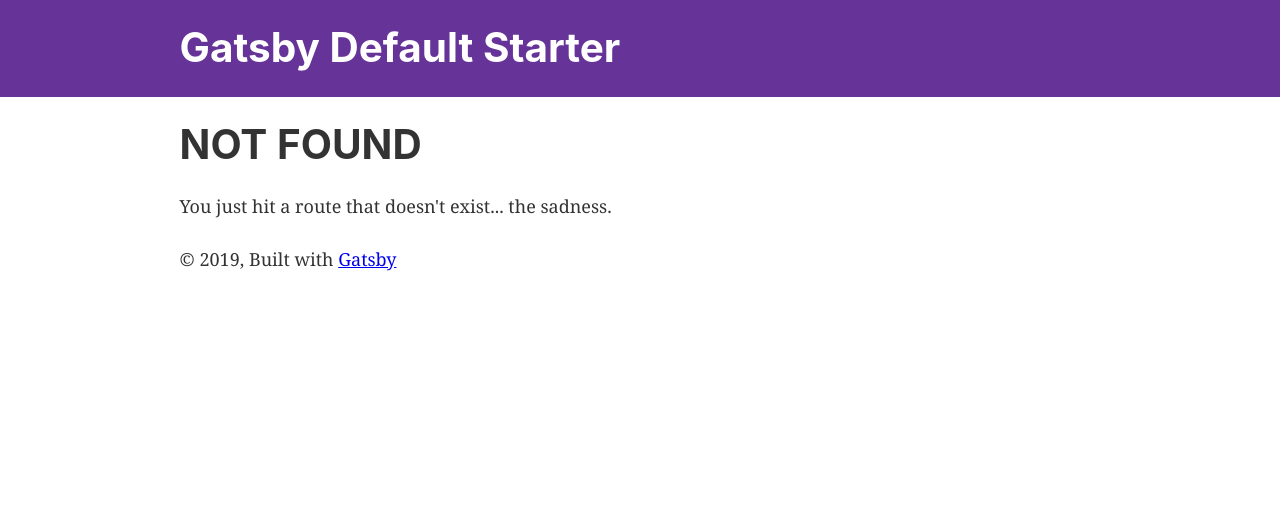
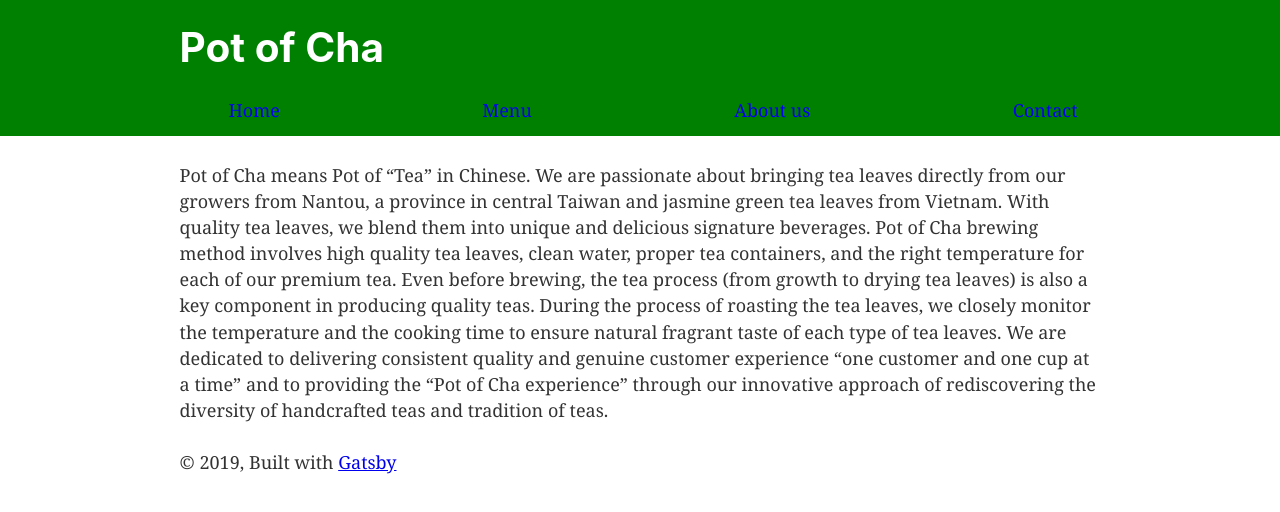
Before and after one commit to WIllChengster/potofcha, a Gatsby site: page /about-us in a window 1280 px wide. Before the commit this address had no page. Built offline with nearby package versions, Linux system fonts and the light colour scheme; Gatsby itself is replaced by a stand-in of ours.

Commit message:
navbar + menu page

```diff
--- a/gatsby-config.js
+++ b/gatsby-config.js
@@ -1,8 +1,8 @@
 module.exports = {
   siteMetadata: {
-    title: `Gatsby Default Starter`,
-    description: `Kick off your next, great Gatsby project with this default starter. This barebones starter ships with the main Gatsby configuration files you might need.`,
-    author: `@gatsbyjs`,
+    title: `Pot of Cha`,
+    description: `We are passionate about bringing tea leaves directly from our growers from Nantou, a province in central Taiwan and jasmine green tea leaves from Vietnam.  With quality tea leaves, we blend them into unique and delicious signature beverages.`,
+    author: `@burninggun`,
   },
   plugins: [
     `gatsby-plugin-react-helmet`,
--- a/src/components/header.js
+++ b/src/components/header.js
@@ -5,7 +5,7 @@ import React from "react"
 const Header = ({ siteTitle }) => (
   <header
     style={{
-      background: `rebeccapurple`,
+      background: `green`,
       marginBottom: `1.45rem`,
     }}
   >
@@ -28,6 +28,47 @@ const Header = ({ siteTitle }) => (
         </Link>
       </h1>
     </div>
+    <ul
+      style={{
+        display: 'flex',
+        justifyContent: 'space-evenly',
+        listStyleType: 'none',
+      }}
+    >
+      <li >
+        <Link
+          to="/"
+          style={{textDecoration: 'none'}}
+        >
+          Home
+        </Link>
+      </li>
+      <li>
+        <Link
+          to="/menu"
+          style={{textDecoration: 'none'}}
+        >
+          Menu
+        </Link>
+      </li>
+      <li>
+        <Link
+          to="/about-us"
+          style={{textDecoration: 'none'}}
+        >
+        About us
+        </Link>
+      </li>
+      <li>
+        <Link
+          to="/contact"
+          style={{textDecoration: 'none'}}
+        >
+          Contact
+        </Link>
+      </li>
+
+    </ul>
   </header>
 )
 
--- /dev/null
+++ b/src/pages/about-us.js
@@ -0,0 +1,14 @@
+import React from 'react';
+
+import Layout from "../components/layout";
+import SEO from '../components/seo';
+
+const aboutUs = () => (
+    <Layout>
+      <SEO title="About us" />
+      <p>Pot of Cha means Pot of “Tea” in Chinese.  We are passionate about bringing tea leaves directly from our growers from Nantou, a province in central Taiwan and jasmine green tea leaves from Vietnam.  With quality tea leaves, we blend them into unique and delicious signature beverages.  Pot of Cha brewing method involves high quality tea leaves, clean water, proper tea containers, and the right temperature for each of our premium tea. Even before brewing, the tea process (from growth to drying tea leaves) is also a key component in producing quality teas.  During the process of roasting the tea leaves, we closely monitor the temperature and the cooking time to ensure natural fragrant taste of each type of tea leaves.  We are dedicated to delivering consistent quality and genuine customer experience “one customer and one cup at a time” and to providing the “Pot of Cha experience” through our innovative approach of rediscovering the diversity of handcrafted teas and tradition of teas.</p>
+    </Layout>
+)
+
+
+export default aboutUs
```
Also changed, not shown: src/components/drink.js (added, +20 -0 lines), src/pages/menu.js (added, +33 -0 lines).
